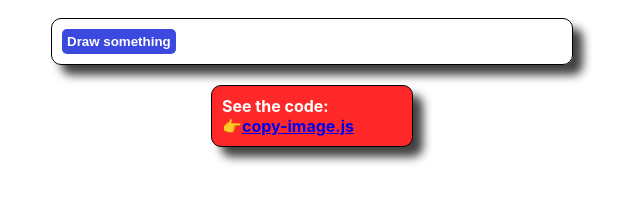
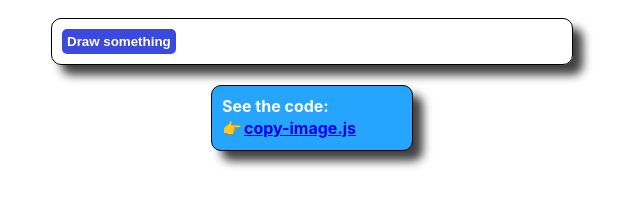
Before and after one commit to jgosar/jgosar.github.io, a plain HTML site: page image-examples/copy-image/copy-image.html in a window 1280 px wide. Shown: the whole page, without its empty margins (328-968 px from the left). Drawn offline with Linux system fonts and the light colour scheme.

Commit message:
Minor styling changes

```diff
--- a/image-examples/image-examples.css
+++ b/image-examples/image-examples.css
@@ -37,17 +37,24 @@ button:hover{
 
 .pro-tip{
   width: 180px;
-  background-color: #FF2828;
+  background-color: #26A5FF;
   color: white;
   font-weight: bold;
 }
 
-.pro-tip ul{
+ul{
   list-style: none;
-  padding: 0;
+  padding-inline-start: 20px;
   margin: 0;
+  position: relative;
 }
 
-.pro-tip li::before{
+li{
+  padding: 2px;
+}
+
+li::before{
   content: "\1F449 ";
+  position: absolute;
+  left: 0px;
 }
```
